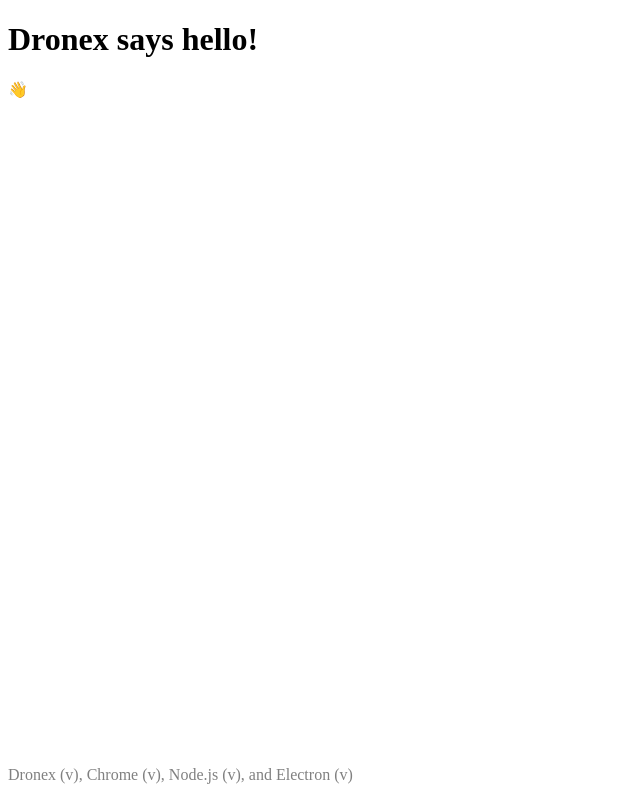
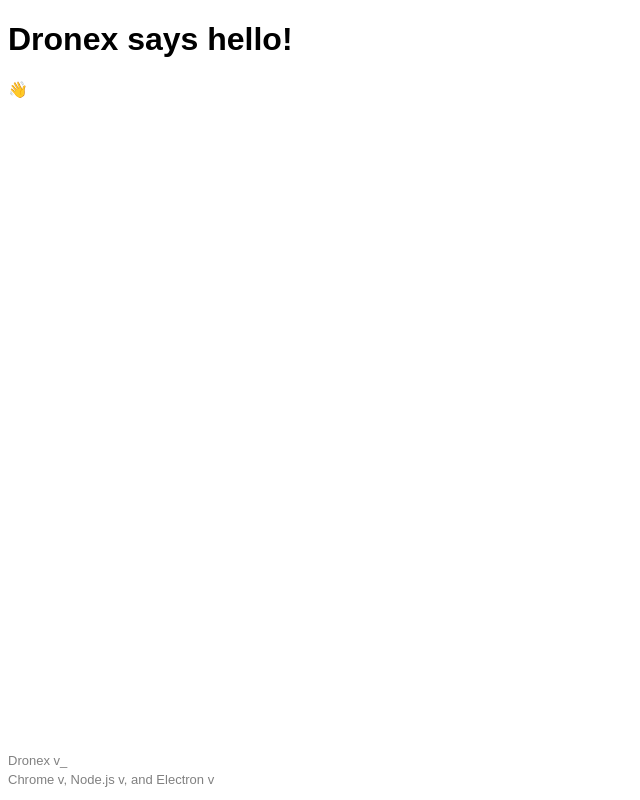
Before and after one commit to Xevrac/dronex, an Electron app: page assets/index.html in a window 800 px wide. Shown: the whole page, without its empty margins (0-640 px from the left). Drawn offline with Linux system fonts and the light colour scheme; no server answers.

Commit message:
Parse env to frontend + minor changes

```diff
--- a/assets/css/style.css
+++ b/assets/css/style.css
@@ -1,5 +1,18 @@
+
+body {
+    font-family: Arial, sans-serif;
+}
+
 #about {
     position: absolute;
     bottom: 0;
     color: gray;
+    font-size: small;
 }
+
+#environment {
+    position: absolute;
+    bottom: 1.5em;
+    color: gray;
+    font-size: small;
+}
--- a/assets/index.html
+++ b/assets/index.html
@@ -17,6 +17,7 @@
   <body>
     <h1>Dronex says hello!</h1>
     <p>👋</p>
+    <p id="environment">Error: Cannot fetch build environment!</p>
     <p id="about">Error: Cannot fetch version info!</p>
   </body>
   <script src="./js/renderer.js"></script>
--- a/assets/js/renderer.js
+++ b/assets/js/renderer.js
@@ -1,9 +1,11 @@
 const information = document.getElementById('about')
-information.innerText = `Dronex (v${versions.dronex()}), Chrome (v${versions.chrome()}), Node.js (v${versions.node()}), and Electron (v${versions.electron()})`
+information.innerText = `Chrome v${versions.chrome()}, Node.js v${versions.node()}, and Electron v${versions.electron()}`
+
+const env = document.getElementById('environment')
+env.innerText = `Dronex v${versions.dronex()}_${versions.environment()}`
 
 const func = async () => {
     const response = await window.versions.init()
     console.log(response)
   }
-
 func()
--- a/scripts/preload.js
+++ b/scripts/preload.js
@@ -5,6 +5,7 @@
   chrome: () => process.versions.chrome,
   electron: () => process.versions.electron,
   dronex: () => process.env.VERSION,
+  environment: () => process.env.NODE_ENV,
   // global function to renderer ping() then return string to main process
   // note we wrap call in a helper function. Never expose the entire ipcRenderer via preload
   init: () => ipcRenderer.invoke('init')
```
Also changed, not shown: forge.config.js (+13 -0 lines), package.json (+5 -2 lines), 1 other file.
